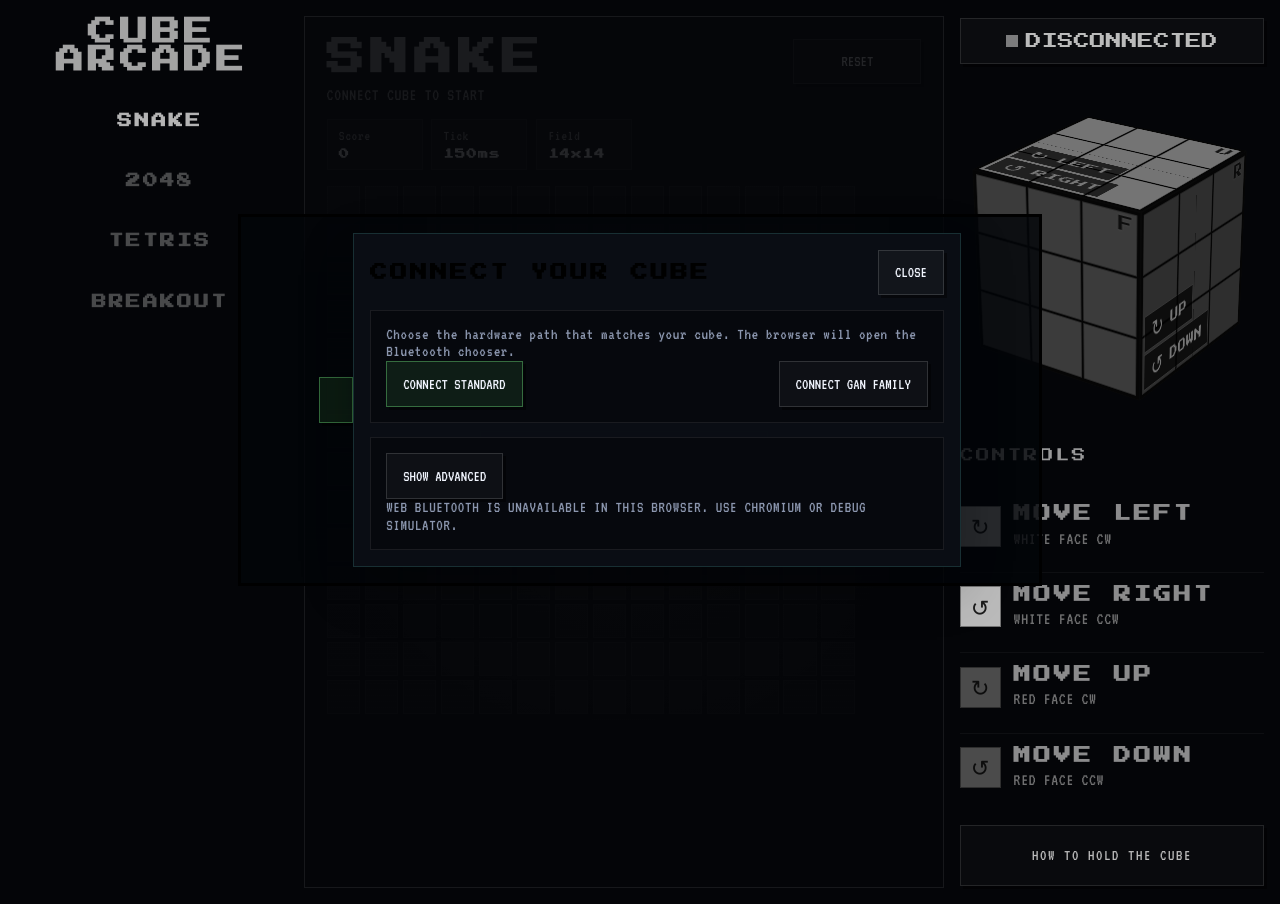
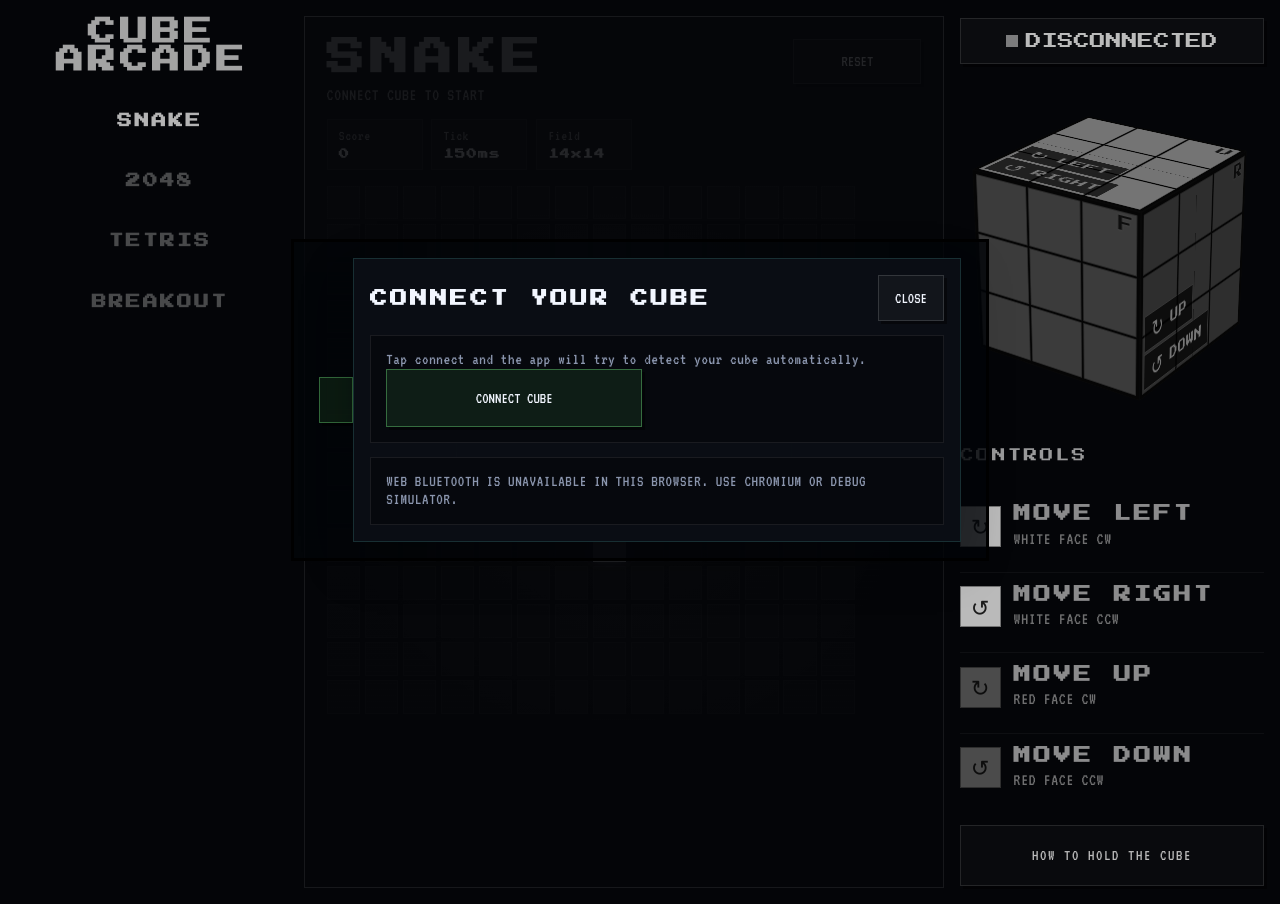
Before and after one commit to EvanZhouDev/cube-arcade, a Next.js app in the folder apps/web/: page / in a window 1280 px wide. Both pictures are taken after a click on the button "CONNECT CUBE". Built offline with nearby package versions, Linux system fonts and the light colour scheme.

Commit message:
style: simplify cube connect modal

```diff
--- a/apps/web/app/globals.css
+++ b/apps/web/app/globals.css
@@ -328,10 +328,10 @@ input:focus-visible {
 }
 
 .cabinet__overlay-button {
-  min-width: 18rem;
-  min-height: 5rem;
-  padding: 1.2rem 2rem;
-  font-size: 1.72rem;
+  min-width: 21rem;
+  min-height: 5.6rem;
+  padding: 1.35rem 2.25rem;
+  font-size: 2rem;
   letter-spacing: 0.12em;
 }
 
@@ -812,8 +812,16 @@ input:focus-visible {
 
 .connect-modal__header h2 {
   margin: 0;
+  color: var(--text);
   font-size: 1.08rem;
   letter-spacing: 0.16em;
+}
+
+.connect-modal__actions button {
+  min-height: 3.6rem;
+  min-width: 16rem;
+  padding-inline: 1.35rem;
+  font-size: 1rem;
 }
 
 .connect-modal__panel {
@@ -865,6 +873,10 @@ input:focus-visible {
   line-height: 1.08;
 }
 
+.connect-modal__lede--alert {
+  color: var(--text);
+}
+
 .connect-modal__debug {
   justify-content: space-between;
   margin-top: 0.85rem;
@@ -886,6 +898,7 @@ input:focus-visible {
 }
 
 .field-label {
+  color: rgba(242, 246, 255, 0.82);
   font-size: 0.58rem;
   letter-spacing: 0.18em;
 }
--- a/apps/web/app/page.tsx
+++ b/apps/web/app/page.tsx
@@ -73,9 +73,9 @@ export default function Page() {
   const [hasLoadedStoredMac, setHasLoadedStoredMac] = useState(false);
   const [isConnectModalOpen, setIsConnectModalOpen] = useState(false);
   const [isHoldGuideOpen, setIsHoldGuideOpen] = useState(false);
+  const [needsMacAddress, setNeedsMacAddress] = useState(false);
   const [manualMacAddress, setManualMacAddress] = useState("");
   const [showMacAddress, setShowMacAddress] = useState(false);
-  const [showMacTools, setShowMacTools] = useState(false);
 
   useEffect(() => {
     refreshBluetoothAvailability();
@@ -104,6 +104,7 @@ export default function Page() {
   useEffect(() => {
     if (cubeState.connected) {
       setIsConnectModalOpen(false);
+      setNeedsMacAddress(false);
     }
   }, [cubeState.connected]);
 
@@ -126,17 +127,33 @@ export default function Page() {
   const simulatorEnabled = Boolean(session && "simulateMove" in session);
   const statusLabel = cubeState.connected ? "CUBE CONNECTED" : "DISCONNECTED";
 
-  async function handleStandardConnect() {
-    await connectHardware();
+  async function handleConnectCube() {
+    setNeedsMacAddress(false);
+
+    const hasManualMac = Boolean(normalizeSmartcubeMac(manualMacAddress));
+
+    if (hasManualMac) {
+      await connectGanHardware(manualMacAddress);
+    } else {
+      await connectHardware();
+
+      if (!useArcadeStore.getState().session) {
+        await connectGanHardware();
+      }
+    }
+
     if (useArcadeStore.getState().session) {
       setIsConnectModalOpen(false);
+      setNeedsMacAddress(false);
+      return;
     }
-  }
 
-  async function handleGanConnect() {
-    await connectGanHardware(manualMacAddress);
-    if (useArcadeStore.getState().session) {
-      setIsConnectModalOpen(false);
+    const errorMessage = useArcadeStore.getState().error ?? "";
+    if (
+      errorMessage.includes("MAC address") ||
+      errorMessage.includes("Unable to determine cube MAC address")
+    ) {
+      setNeedsMacAddress(true);
     }
   }
 
@@ -291,23 +308,20 @@ export default function Page() {
           error={error}
           isDebugMode={isDebugMode}
           manualMacAddress={manualMacAddress}
+          needsMacAddress={needsMacAddress}
           onBackdrop={() => {
             setIsConnectModalOpen(false);
+            setNeedsMacAddress(false);
           }}
-          onConnectGan={handleGanConnect}
+          onConnectCube={handleConnectCube}
           onConnectSimulator={handleSimulatorConnect}
-          onConnectStandard={handleStandardConnect}
           onDisconnect={disconnect}
           onManualMacChange={setManualMacAddress}
           onResync={resyncCube}
           onToggleMacAddress={() => {
             setShowMacAddress((current) => !current);
           }}
-          onToggleMacTools={() => {
-            setShowMacTools((current) => !current);
-          }}
           showMacAddress={showMacAddress}
-          showMacTools={showMacTools}
         />
       ) : null}
 
@@ -372,17 +386,15 @@ function ConnectModal({
   error,
   isDebugMode,
   manualMacAddress,
+  needsMacAddress,
   onBackdrop,
-  onConnectGan,
+  onConnectCube,
   onConnectSimulator,
-  onConnectStandard,
   onDisconnect,
   onManualMacChange,
   onResync,
   onToggleMacAddress,
-  onToggleMacTools,
   showMacAddress,
-  showMacTools,
 }: {
   bluetoothAvailable: boolean | null;
   connected: boolean;
@@ -390,17 +402,15 @@ function ConnectModal({
   error: string | null;
   isDebugMode: boolean;
   manualMacAddress: string;
+  needsMacAddress: boolean;
   onBackdrop: () => void;
-  onConnectGan: () => Promise<void>;
+  onConnectCube: () => Promise<void>;
   onConnectSimulator: () => Promise<void>;
-  onConnectStandard: () => Promise<void>;
   onDisconnect: () => Promise<void>;
   onManualMacChange: (value: string) => void;
   onResync: () => void;
   onToggleMacAddress: () => void;
-  onToggleMacTools: () => void;
   showMacAddress: boolean;
-  showMacTools: boolean;
 }) {
   return (
     <dialog
@@ -448,24 +458,21 @@ function ConnectModal({
         ) : (
           <div className="connect-modal__panel">
             <p className="connect-modal__lede">
-              Choose the hardware path that matches your cube. The browser will
-              open the Bluetooth chooser.
+              Tap connect and the app will try to detect your cube
+              automatically.
             </p>
+            {needsMacAddress ? (
+              <p className="connect-modal__lede connect-modal__lede--alert">
+                CUBE FOUND. MAC ADDRESS NEEDED TO FINISH CONNECTING.
+              </p>
+            ) : null}
             <div className="connect-modal__actions">
               <button
-                data-testid="connect-standard-button"
-                onClick={() => void onConnectStandard()}
+                data-testid="connect-cube-modal-button"
+                onClick={() => void onConnectCube()}
                 type="button"
               >
-                CONNECT STANDARD
-              </button>
-              <button
-                className="ghost-button"
-                data-testid="connect-gan-button"
-                onClick={() => void onConnectGan()}
-                type="button"
-              >
-                CONNECT GAN FAMILY
+                {needsMacAddress ? "RETRY WITH MAC" : "CONNECT CUBE"}
               </button>
             </div>
             {isDebugMode ? (
@@ -485,19 +492,10 @@ function ConnectModal({
         )}
 
         <div className="connect-modal__panel">
-          <button
-            className="ghost-button connect-modal__advanced-toggle"
-            data-testid="advanced-toggle"
-            onClick={onToggleMacTools}
-            type="button"
-          >
-            {showMacTools ? "HIDE ADVANCED" : "SHOW ADVANCED"}
-          </button>
-
-          {showMacTools ? (
+          {needsMacAddress ? (
             <div className="field-stack">
               <label className="field-label" htmlFor="cube-mac-address">
-                MANUAL GAN MAC
+                MAC ADDRESS
               </label>
               <div className="input-with-action">
                 <input
@@ -533,8 +531,8 @@ function ConnectModal({
                 </button>
               </div>
               <p className="field-caption">
-                Only needed when the browser cannot recover your GAN-family MAC
-                from advertisements.
+                Only needed when the selected cube does not broadcast its MAC
+                address automatically.
               </p>
             </div>
           ) : null}
```
Also changed, not shown: 1 other file (tests, documents, lock files or other folders).
